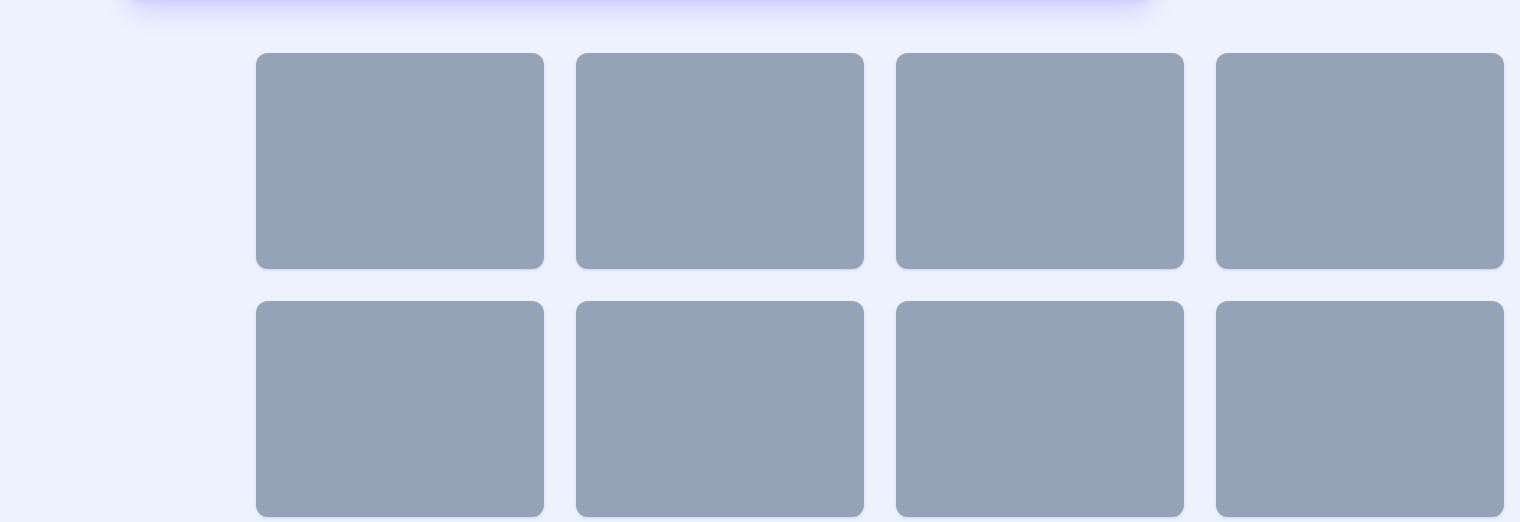
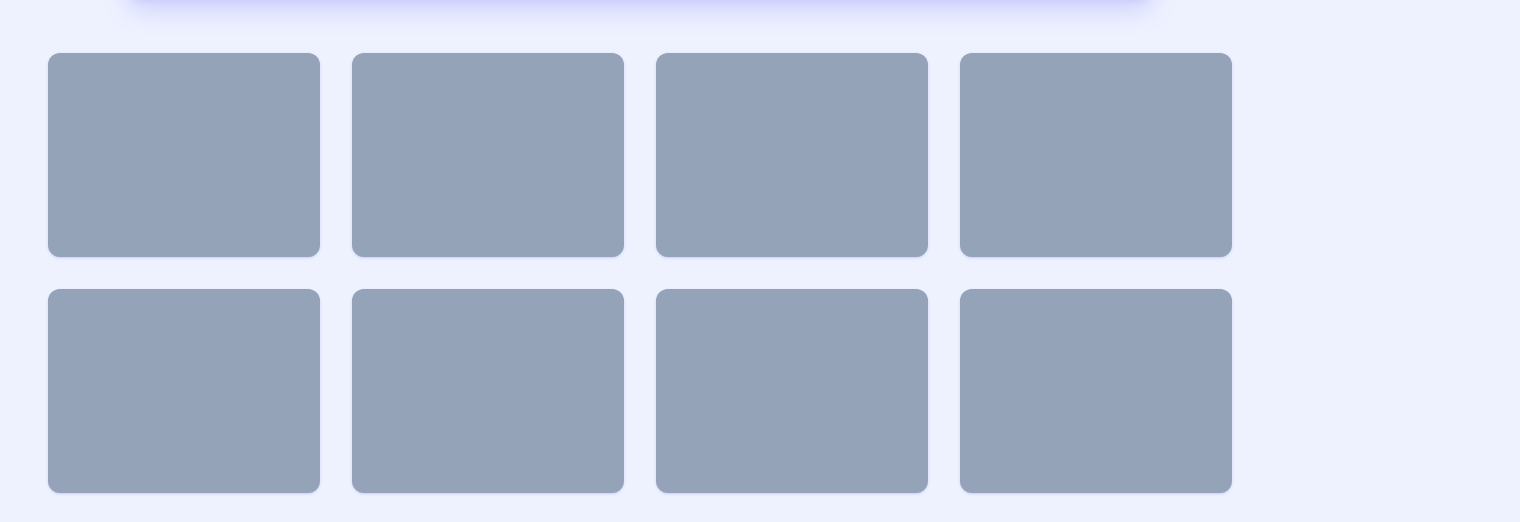
Before and after one commit to dimaskuy/memory-game, a plain HTML site: page index.html in a window 1280 px wide. Shown: the part 255-777 px from the top of the page, 1520 px wide, since content can reach past the window. Drawn offline with nearby package versions, Linux system fonts and the light colour scheme; some packages are replaced by stand-ins of ours; a script that the page names is missing.

Commit message:
2nd commit: fixed desktop layout

```diff
--- a/index.html
+++ b/index.html
@@ -12,7 +12,7 @@
     <style type="text/tailwindcss">
       @layer components {
         .card {
-          @apply w-44 md:w-auto aspect-[8/6] md:aspect-[4/3] rounded-xl hover:scale-95 active:border-8 active:border-indigo-500 hover:opacity-90 hover:shadow-xl shadow shadow-indigo-500/20 active:scale-90 transition-all duration-150 cursor-pointer;
+          @apply w-44 md:w-auto md:aspect-[4/3] aspect-[8/6] rounded-xl hover:scale-95 active:border-8 active:border-indigo-500 hover:opacity-90 hover:shadow-xl shadow shadow-indigo-500/20 active:scale-90 transition-all duration-150 cursor-pointer;
         }
       }
     </style>
@@ -51,8 +51,8 @@
     </div>
 
     <!-- data-tilt="" -->
-    <div class="container md:mx-60 mb-8" x-data="gameData()">
-      <div class="flex flex-wrap items-center justify-center px-3 md:grid grid-cols-2 gap-4 md:gap-8 md:p-2 content-center md:grid-cols-4 md:p-4">
+    <div class="box-wrap 2xl:mx-60 md:mx-8 mb-8" x-data="gameData()">
+      <div class="flex flex-wrap items-center justify-center px-3 md:grid grid-cols-2 gap-4 md:gap-8 md:p-2 md:content-center md:grid-cols-4 md:p-4">
         <template x-for="card in cards">
           <div class="aspect-[4/3]">
             <div class="card" :class="['bg-' + (card.flipped? card.color : 'slate-400'), 'hover:shadow-' + (card.flipped? card.color + '/30' : 'indigo-500/30'), card.animate]" x-on:click="flipCard(card)" x-show="!card.cleared"></div>
```
